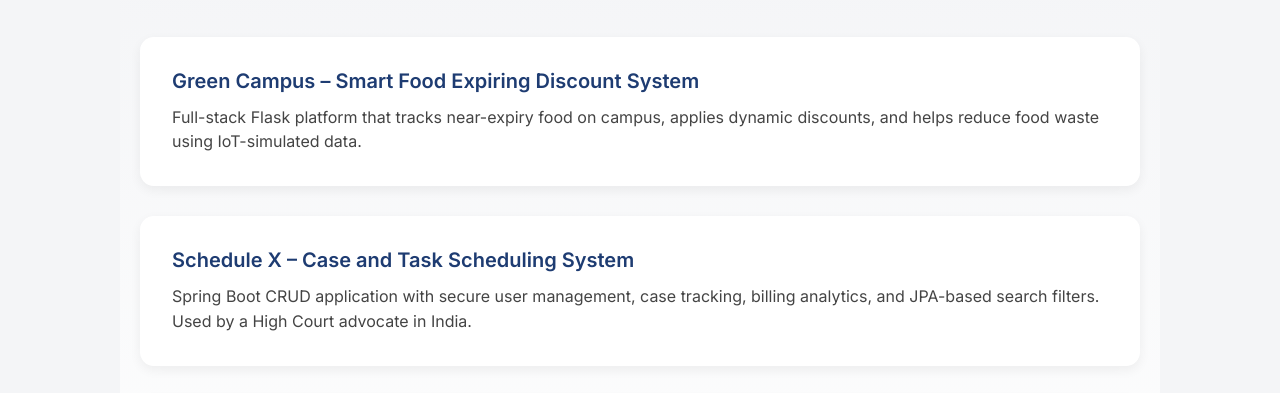
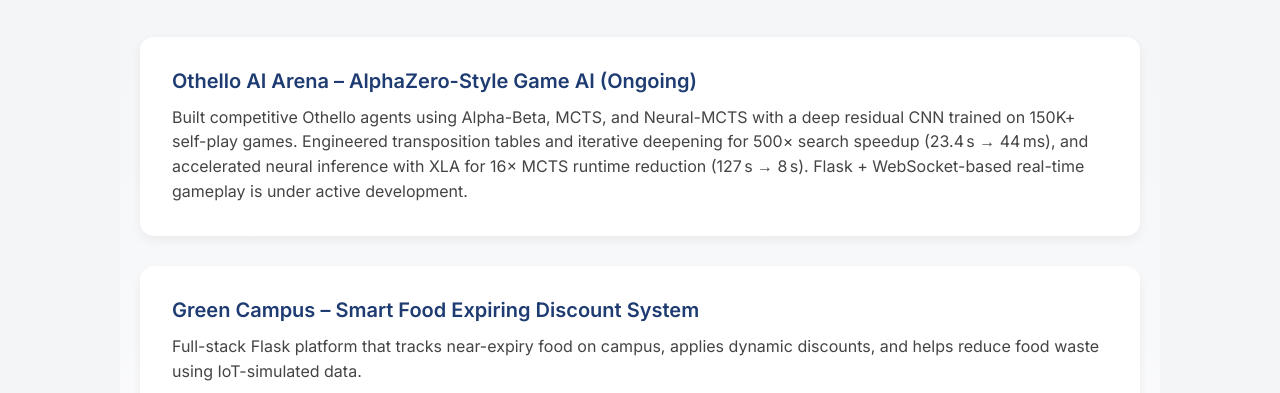
Before and after one commit to Nairvishwa24998/Nairvishwa24998.github.io, a plain HTML site: page index.html in a window 1280 px wide. Shown: the part 389-782 px from the top of the page. Drawn offline with Linux system fonts and the light colour scheme.

Commit message:
Update index.html

```diff
--- a/index.html
+++ b/index.html
@@ -73,6 +73,7 @@
         .project-card:nth-child(1) { animation-delay: 0.2s; }
         .project-card:nth-child(2) { animation-delay: 0.4s; }
         .project-card:nth-child(3) { animation-delay: 0.6s; }
+        .project-card:nth-child(4) { animation-delay: 0.8s; }
 
         .project-card:hover {
             transform: translateY(-5px) scale(1.01);
@@ -128,6 +129,18 @@
         <h2>Projects</h2>
 
         <div class="project-card">
+            <a href="https://github.com/Nairvishwa24998/Othello-AI-Arena" target="_blank">
+                Othello AI Arena – AlphaZero-Style Game AI (Ongoing)
+            </a>
+            <p>
+                Built competitive Othello agents using Alpha-Beta, MCTS, and Neural-MCTS with a deep residual CNN trained on 150K+ self-play games.
+                Engineered transposition tables and iterative deepening for 500× search speedup (23.4 s → 44 ms),
+                and accelerated neural inference with XLA for 16× MCTS runtime reduction (127 s → 8 s).
+                Flask + WebSocket-based real-time gameplay is under active development.
+            </p>
+        </div>
+
+        <div class="project-card">
             <a href="https://github.com/Nairvishwa24998/Green-campus" target="_blank">
                 Green Campus – Smart Food Expiring Discount System
             </a>
```
